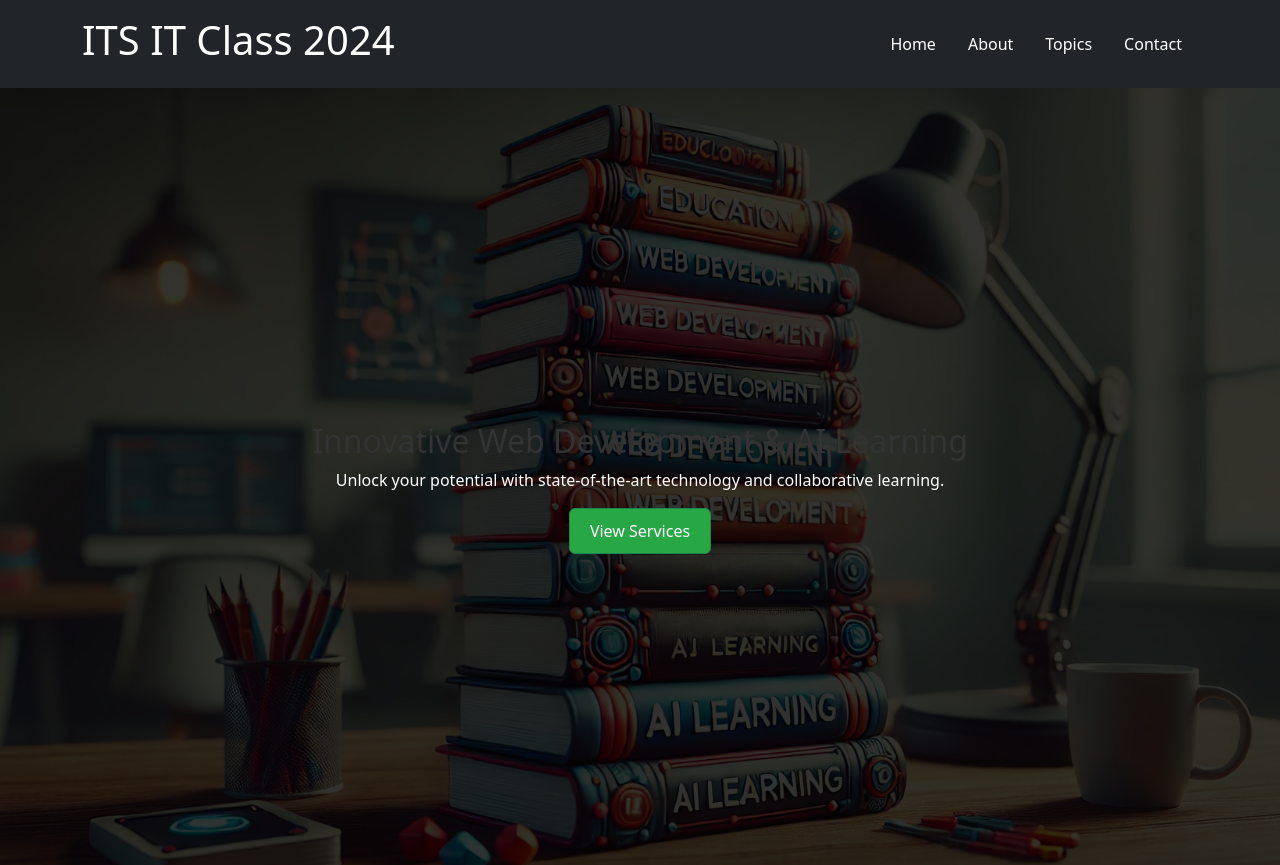
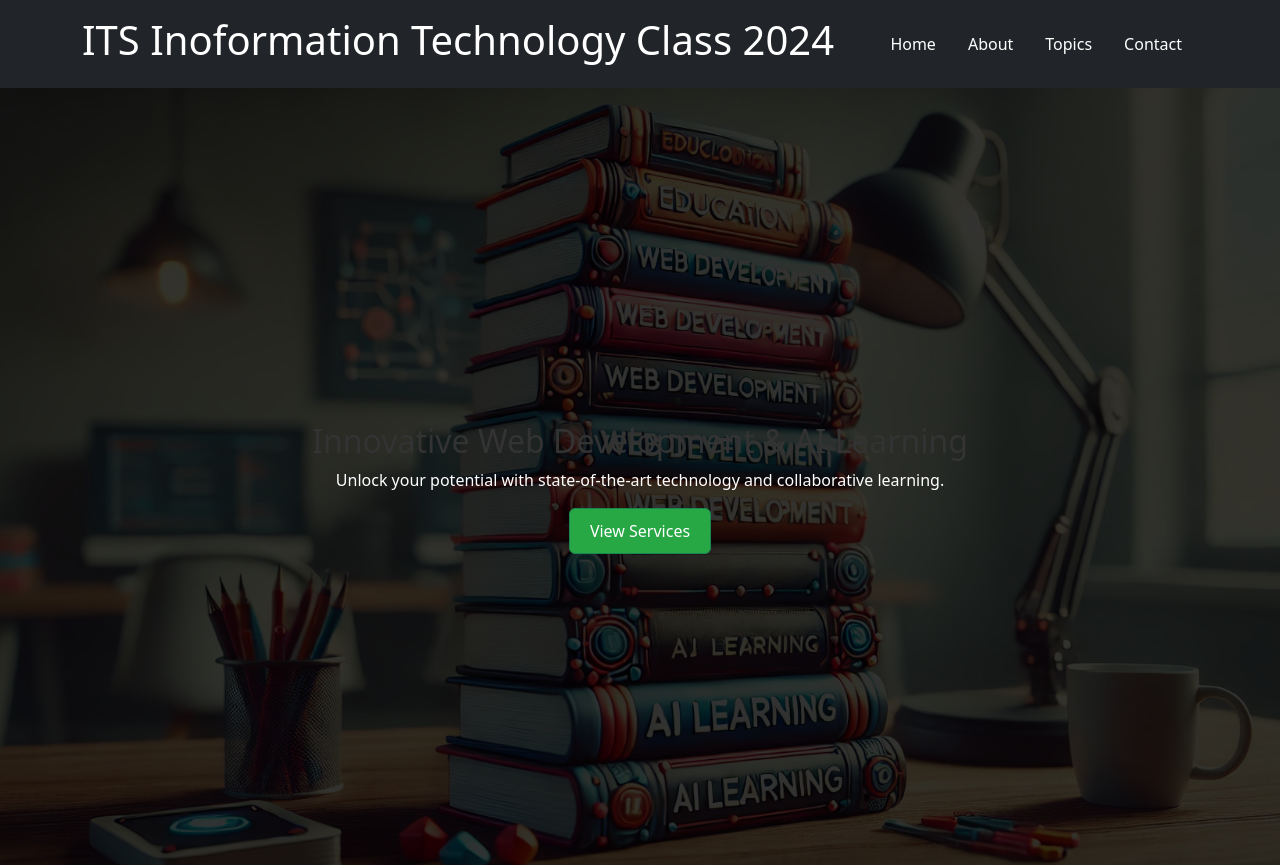
Before and after one commit to cris65/github_website, a plain HTML site: page index.html in a window 1280 px wide. Shown: the top 865 px of the page. Drawn offline with nearby package versions, Linux system fonts and the light colour scheme.

Commit message:
Update index.html

```diff
--- a/index.html
+++ b/index.html
@@ -12,7 +12,7 @@
 <body>
     <header class="bg-dark text-white p-3">
         <div class="container d-flex justify-content-between align-items-center">
-            <h1>ITS IT Class 2024</h1>
+            <h1>ITS Inoformation Technology Class 2024</h1>
             <nav>
                 <ul class="nav">
                     <li class="nav-item"><a class="nav-link text-white" href="#home">Home</a></li>
```
